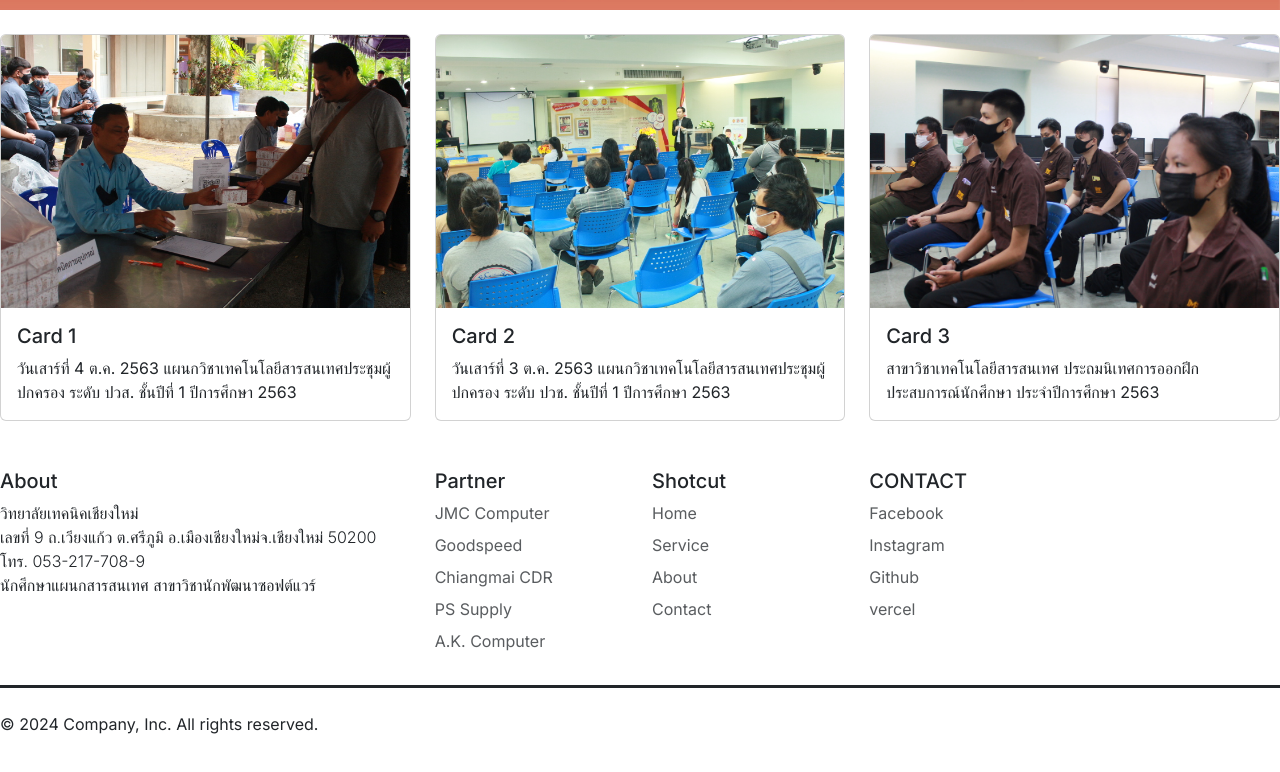
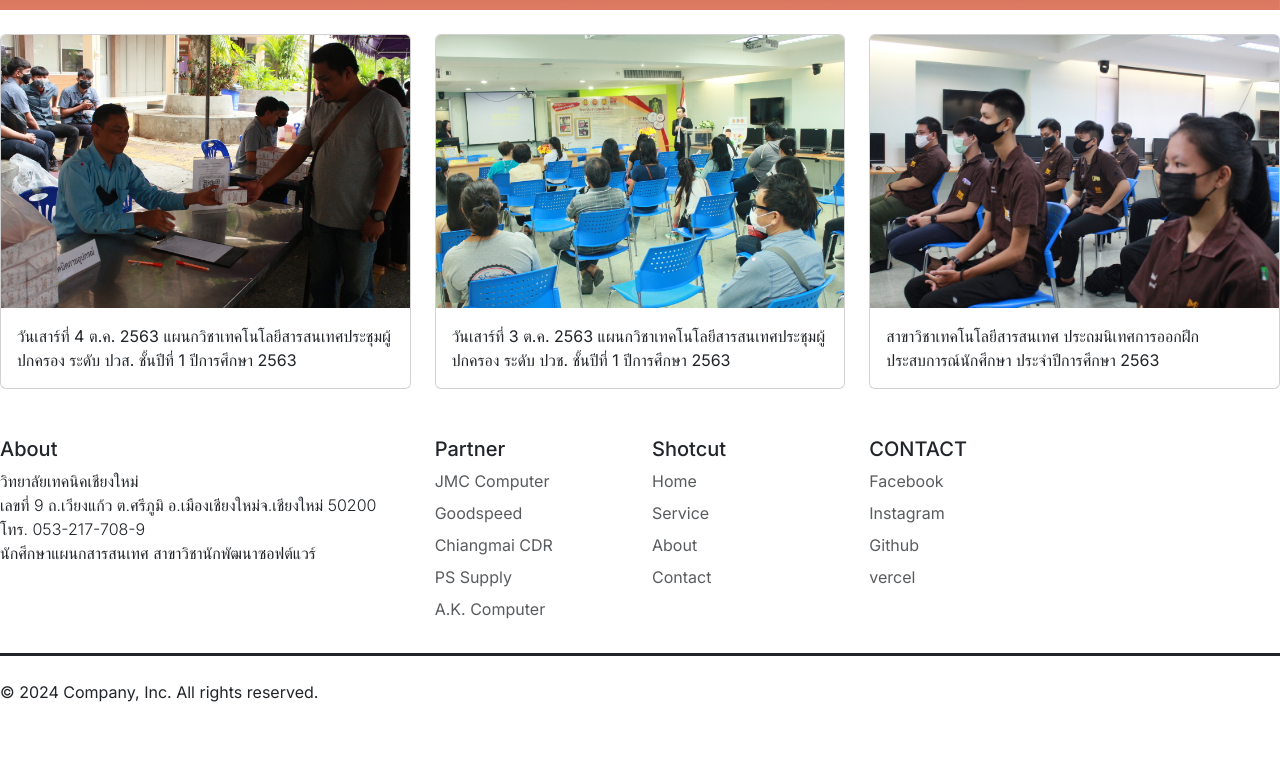
Before and after one commit to Pingcydbc/frontend, a Next.js app: page / in a window 1280 px wide. Shown: the part 703-1475 px from the top of the page. Built offline with nearby package versions, Linux system fonts and the light colour scheme.

Commit message:
page edit

```diff
--- a/app/page.js
+++ b/app/page.js
@@ -34,7 +34,6 @@ export default function Home() {
             <div className="card">
               <img src="/img/card1.png" className="card-img-top" alt="Card 1" />
               <div className="card-body">
-                <h5 className="card-title">Card 1</h5>
                 <p className="card-text"> วันเสาร์ที่ 4 ต.ค. 2563 แผนกวิชาเทคโนโลยีสารสนเทศประชุมผู้ปกครอง ระดับ ปวส. ชั้นปีที่ 1 ปีการศึกษา 2563
                 </p>
                 {/* <a href="#" className="btn btn-primary">Go somewhere</a> */}
@@ -45,7 +44,6 @@ export default function Home() {
             <div className="card">
               <img src="/img/card2.png" className="card-img-top" alt="Card 2" />
               <div className="card-body">
-                <h5 className="card-title">Card 2</h5>
                 <p className="card-text">วันเสาร์ที่ 3 ต.ค. 2563 แผนกวิชาเทคโนโลยีสารสนเทศประชุมผู้ปกครอง ระดับ ปวช. ชั้นปีที่ 1 ปีการศึกษา 2563</p>
                 {/* <a href="#" className="btn btn-primary">Go somewhere</a> */}
               </div>
@@ -55,7 +53,6 @@ export default function Home() {
             <div className="card">
               <img src="/img/card3.png" className="card-img-top" alt="Card 3" />
               <div className="card-body">
-                <h5 className="card-title">Card 3</h5>
                 <p className="card-text">สาขาวิชาเทคโนโลยีสารสนเทศ ประถมนิเทศการออกฝึกประสบการณ์นักศึกษา ประจำปีการศึกษา 2563</p>
                 {/* <a href="#" className="btn btn-primary">Go somewhere</a> */}
               </div>
```
